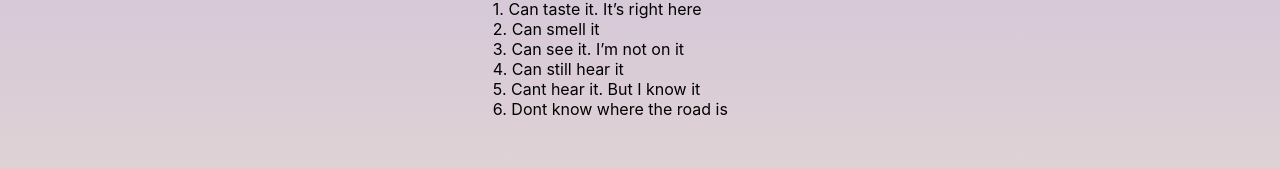
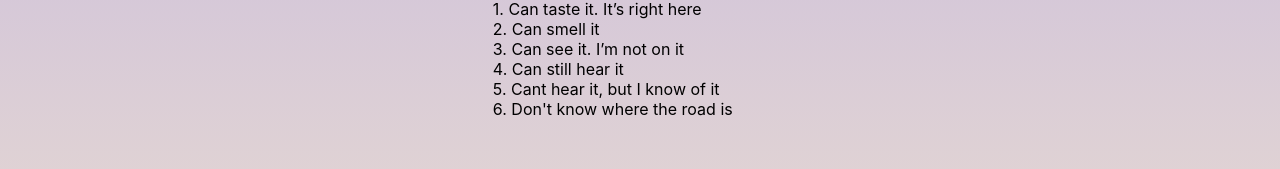
Before and after one commit to tanvibhakta/sultana-fieldness, a React (Create React App) app: page /question in a window 1280 px wide. Both pictures are taken after a click on the button "Next". Shown: the part 346-515 px from the top of the page. Built offline with nearby package versions, Linux system fonts and the light colour scheme.

Commit message:
copy changes

```diff
--- a/src/pages/Questions.jsx
+++ b/src/pages/Questions.jsx
@@ -102,10 +102,10 @@ export const Question = ({ questionNumber, setQuestionNumber }) => {
           <div className="options">
             <div>1. Can taste it. It’s right here</div>
             <div>2. Can smell it</div>
-            <div>3. Can see it. I’m not on it </div>
+            <div>3. Can see it. I’m not on it</div>
             <div>4. Can still hear it</div>
-            <div>5. Cant hear it. But I know it</div>
-            <div>6. Dont know where the road is</div>
+            <div>5. Cant hear it, but I know of it</div>
+            <div>6. Don't know where the road is</div>
           </div>
         </div>
       );
```
